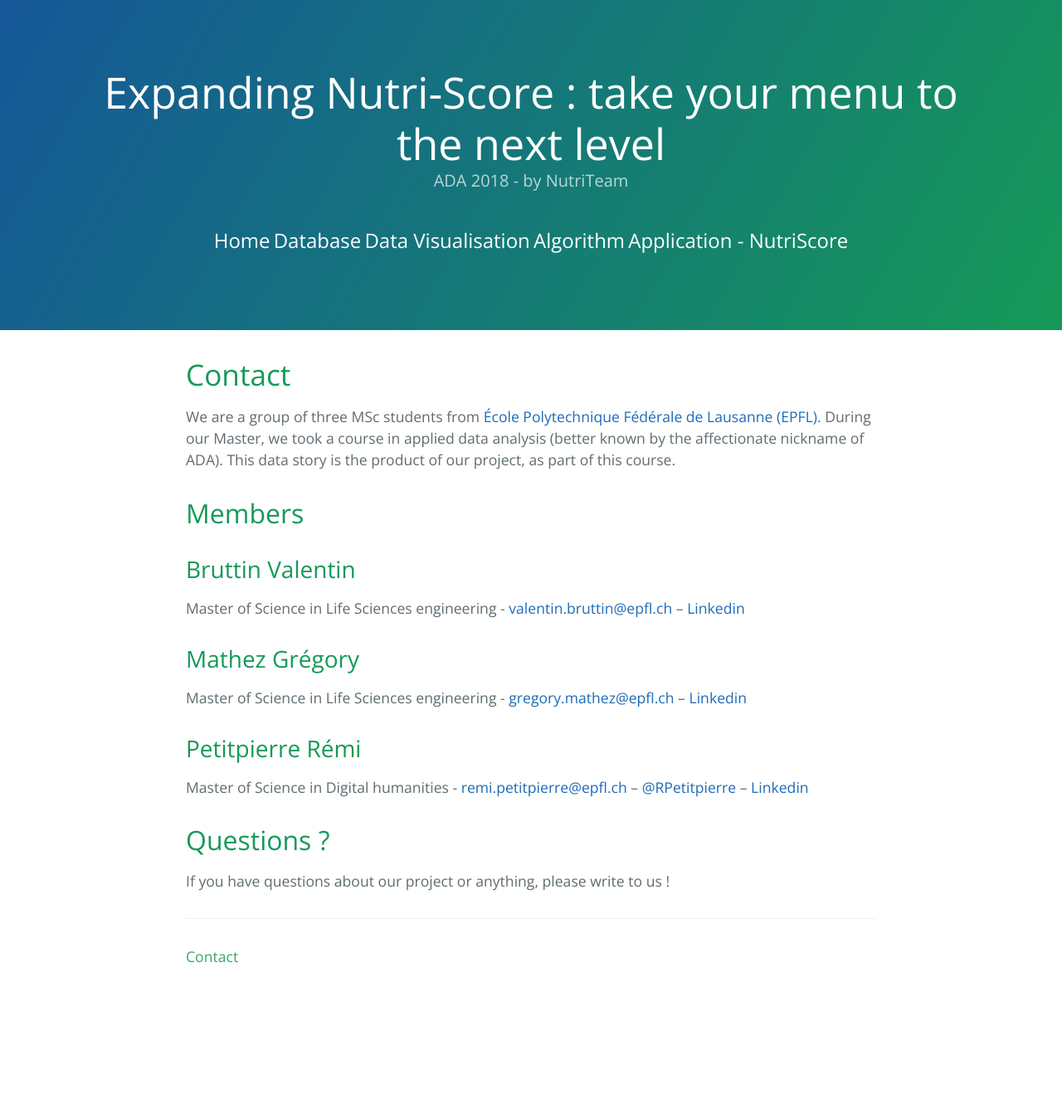
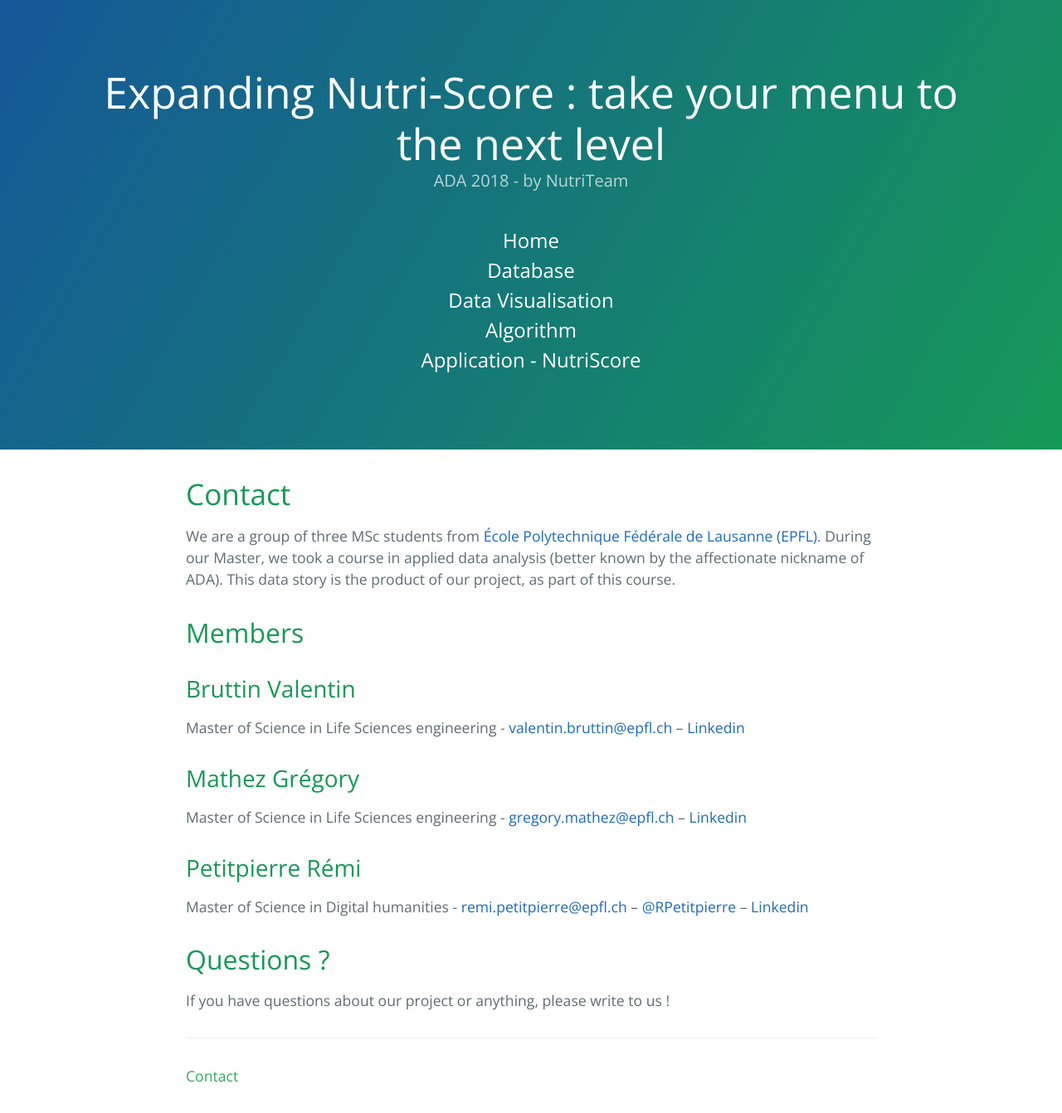
Before and after one commit to NutriTeam/Nutri_Score, a Jekyll site: the page built from contact.md, in a window 1280 px wide. Shown: the whole page at 83% size. Built offline with Jekyll 4.4.1, drawn with Linux system fonts in a browser that asks for light colours; before the commit the page ends 1198 px from its top, so only the background shows below that.

Commit message:
Update default.html

```diff
--- a/_layouts/default.html
+++ b/_layouts/default.html
@@ -26,11 +26,11 @@
       <h1 class="project-name">{{ site.title | default: site.github.repository_name }}</h1>
       <h2 class="project-tagline">{{ site.description | default: site.github.project_tagline }}</h2>
       <div style="padding:10px">
-          <a href="./home.html" style="font-size:150%;color:white">Home</a>
-          <a href="./database.html" style="font-size:150%;color:white">Database</a>
-          <a href="./Milestone_2.html" style="font-size:150%;color:white">Data Visualisation</a>
-          <a href="./algo.html" style="font-size:150%;color:white">Algorithm</a>
-          <a href="./app.html" style="font-size:150%;color:white">Application - NutriScore</a>
+          <a href="./home.html" style="font-size:150%;color:white">Home</a><br>
+          <a href="./database.html" style="font-size:150%;color:white">Database</a><br>
+          <a href="./Milestone_2.html" style="font-size:150%;color:white">Data Visualisation</a><br>
+          <a href="./algo.html" style="font-size:150%;color:white">Algorithm</a><br>
+          <a href="./app.html" style="font-size:150%;color:white">Application - NutriScore</a><br>
       </div>
     </header>
 
```
